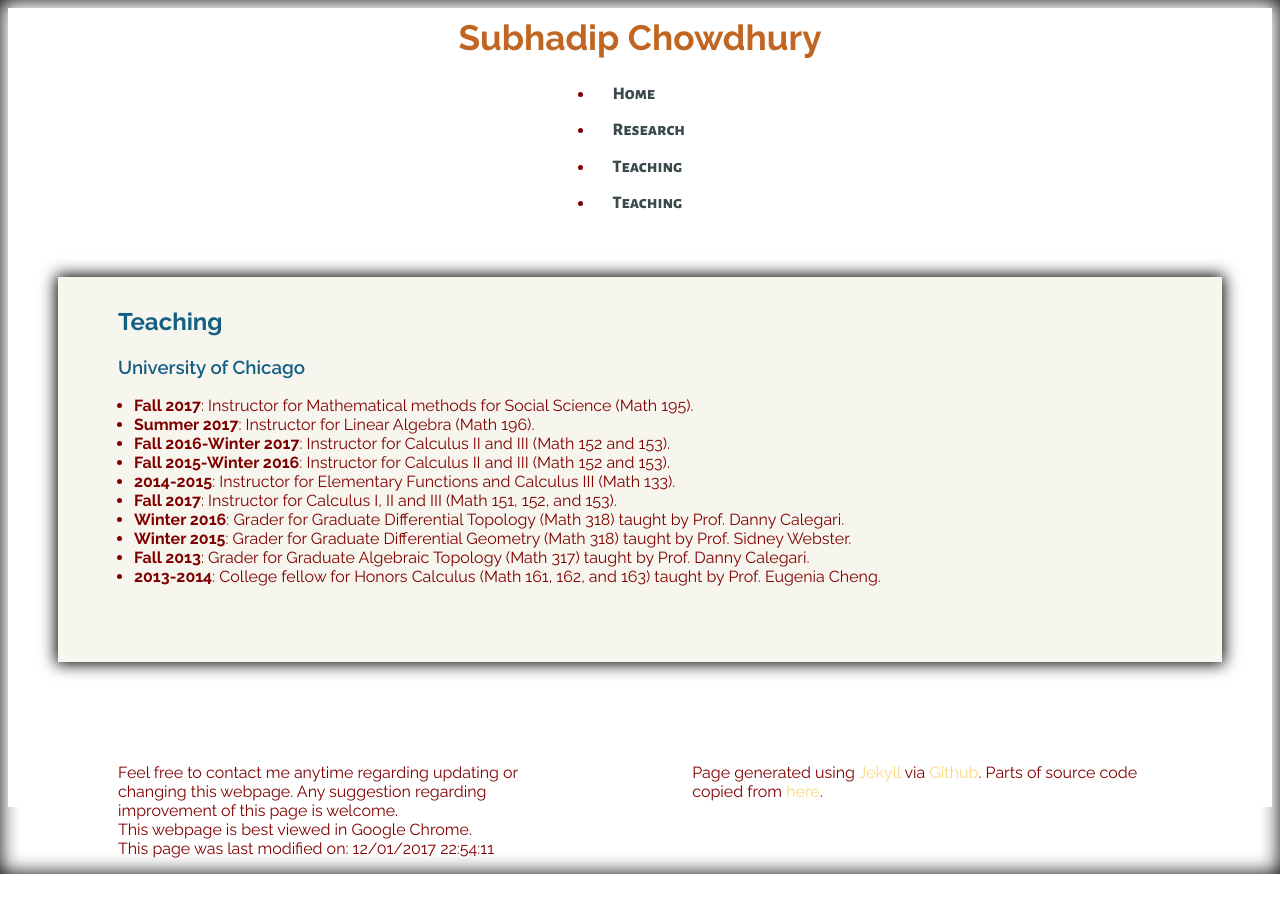
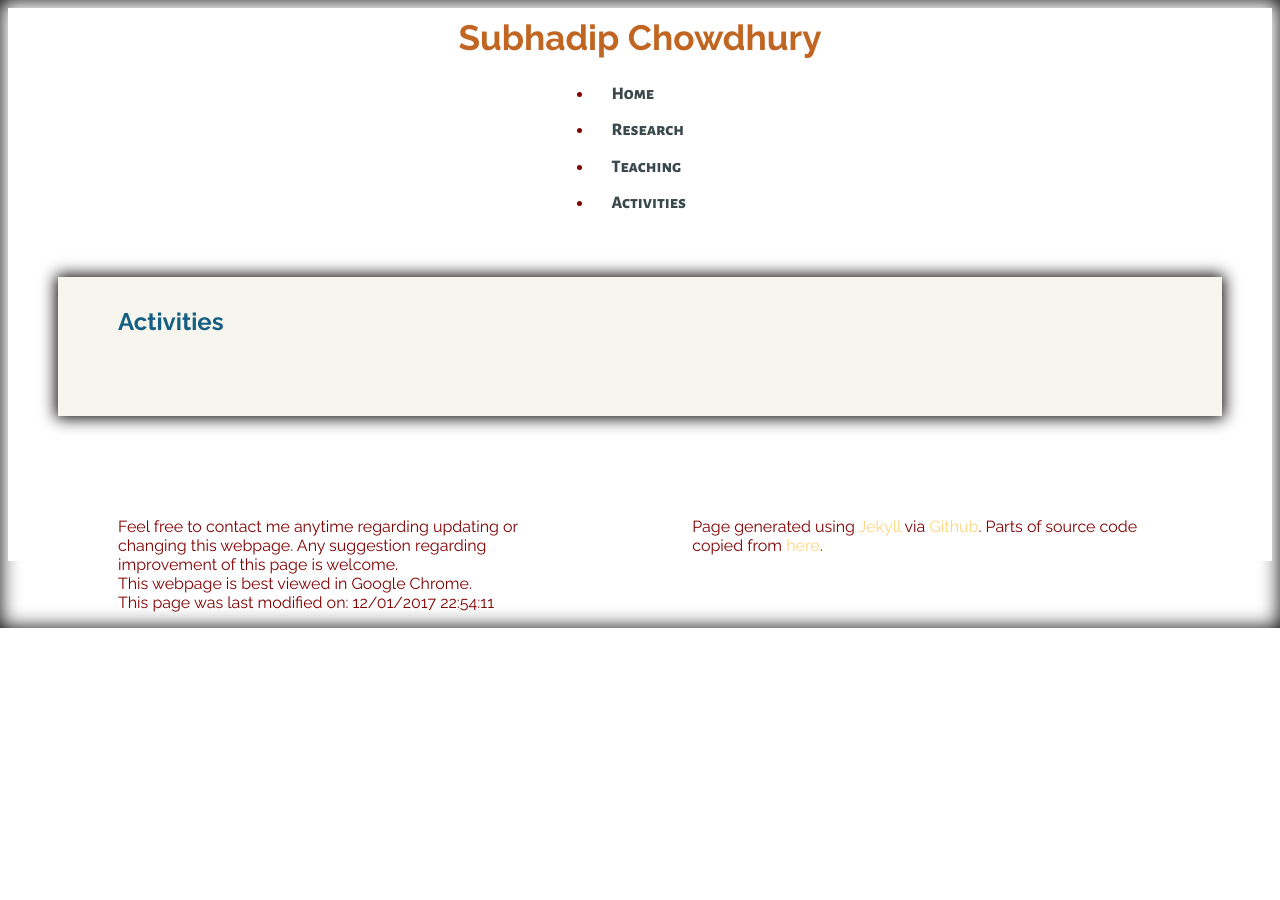
Before and after one commit to subhadipchowdhury/subhadipchowdhury.github.io, a Jekyll site: the page built from activities/index.md, in a window 1280 px wide. Built offline with Jekyll 4.4.1, drawn with Linux system fonts in a browser that asks for light colours; some web fonts are replaced.

Commit message:
Update index.md

```diff
--- a/activities/index.md
+++ b/activities/index.md
@@ -1,21 +1,8 @@
 ---
 layout: default
-title: Teaching
+title: Activities
 navigation_weight: 3
 ---
 
 
 ## {{ page.title }}
-
-### University of Chicago
-
-- **Fall 2017**: Instructor for Mathematical methods for Social Science (Math 195).
-- **Summer 2017**: Instructor for Linear Algebra (Math 196).
-- **Fall 2016-Winter 2017**: Instructor for Calculus II and III (Math 152 and 153).
-- **Fall 2015-Winter 2016**: Instructor for Calculus II and III (Math 152 and 153).
-- **2014-2015**: Instructor for Elementary Functions and Calculus III (Math 133).
-- **Fall 2017**: Instructor for Calculus I, II and III (Math 151, 152, and 153).
-- **Winter 2016**: Grader for Graduate Differential Topology (Math 318) taught by Prof. Danny Calegari.
-- **Winter 2015**: Grader for Graduate Differential Geometry (Math 318) taught by Prof. Sidney Webster.
-- **Fall 2013**: Grader for Graduate Algebraic Topology (Math 317) taught by Prof. Danny Calegari.
-- **2013-2014**: College fellow for Honors Calculus (Math 161, 162, and 163) taught by Prof. Eugenia Cheng.
```
